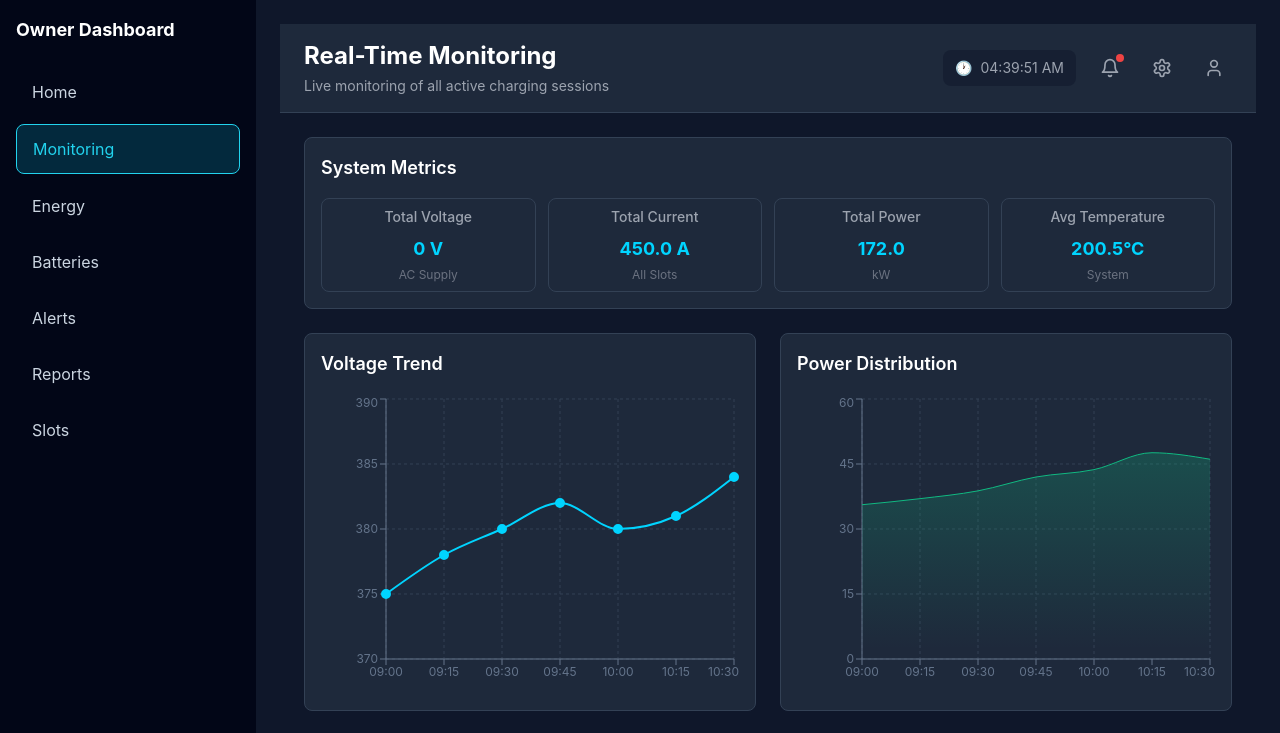
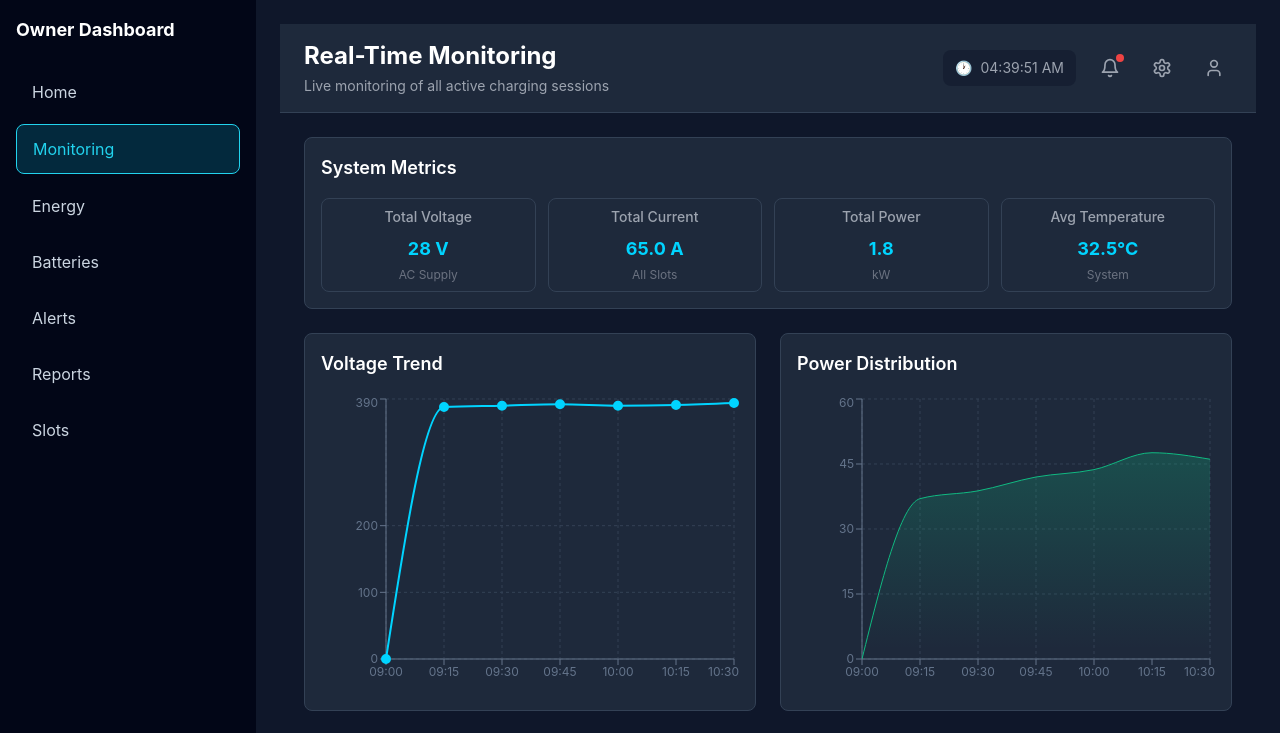
Before and after one commit to mariam1234ezz-gif/fluttercharger, a Next.js app: page /monitoring in a window 1280 px wide. Shown: the top 733 px of the page. Built offline with nearby package versions, Linux system fonts and the light colour scheme.

Commit message:
fix energy page build

```diff
--- a/src/app/monitoring/page.tsx
+++ b/src/app/monitoring/page.tsx
@@ -25,7 +25,7 @@ export default function Monitoring() {
 
   // Generate mock data for voltage/current trends
   const trendData = [
-    { time: '09:00', voltage: 375, current: 95, power: 35.6, temp: 28 },
+    { time: '09:00', voltage:   0, current: 200, power: 0, temp: 90 },
     { time: '09:15', voltage: 378, current: 98, power: 37.0, temp: 29 },
     { time: '09:30', voltage: 380, current: 102, power: 38.8, temp: 30 },
     { time: '09:45', voltage: 382, current: 110, power: 42.0, temp: 32 },
@@ -47,25 +47,25 @@ export default function Monitoring() {
               metrics={[
                 {
                   label: 'Total Voltage',
-                  value: formatVoltage(0),
+                  value: formatVoltage(28),
                   unit: 'AC Supply',
                   status: 'normal',
                 },
                 {
                   label: 'Total Current',
-                  value: formatCurrent(450),
+                  value: formatCurrent(65),
                   unit: 'All Slots',
                   status: 'normal',
                 },
                 {
                   label: 'Total Power',
-                  value: formatNumber(172, 1),
+                  value: formatNumber(1.8, 1),
                   unit: 'kW',
                   status: 'normal',
                 },
                 {
                   label: 'Avg Temperature',
-                  value: formatTemperature(200.5),
+                  value: formatTemperature(32.5),
                   unit: 'System',
                   status: 'normal',
                 },
```
